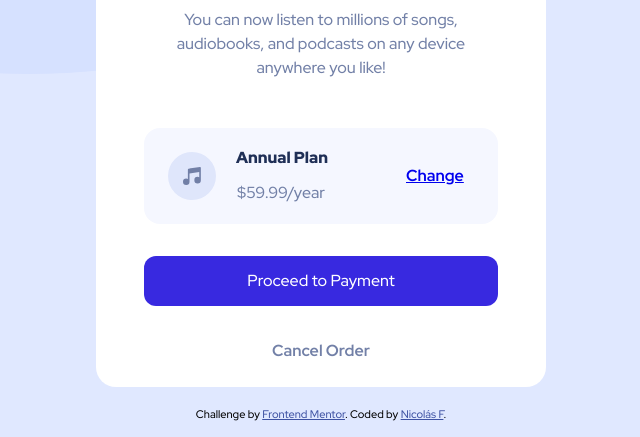
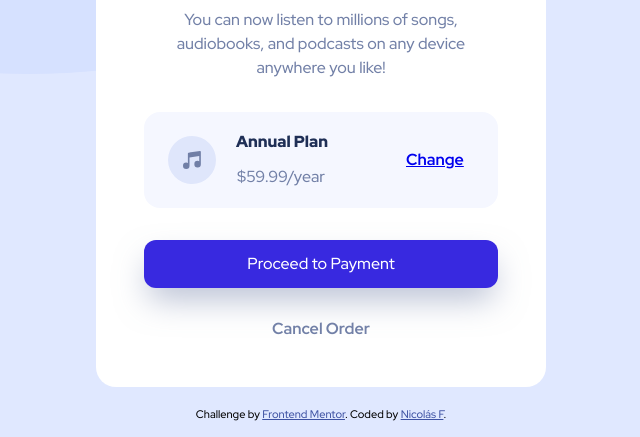
Before and after one commit to nicolasfig/order-summary-component, a plain HTML site: page index.html in a window 1280 px wide. Shown: the part 363-800 px from the top of the page, without its empty margins (319-959 px from the left). Drawn offline with Linux system fonts and the light colour scheme; files whose address does not match are found by name.

Commit message:
Final desktop adjustments

```diff
--- a/style.css
+++ b/style.css
@@ -80,7 +80,7 @@ p {
   margin: 2rem 5rem 3.25rem 5rem;
 }
 .info-text {
-  margin: 2rem 0 3rem 0;
+  margin: 2rem 0 2rem 0;
   line-height: 1.5rem;
   width: 300px;
 }
@@ -119,12 +119,13 @@ p {
 }
 button {
   border: none;
-  height: 50px;
+  height: 48px;
   width: 354px;
   background-color: var(--bright-blue);
   color: var(--white);
   border-radius: 0.75rem;
   margin-top: 2rem;
+  box-shadow: 0px 16px 32px -5px hsla(224, 23%, 55%, 0.5);
 }
 
 button:hover {
@@ -136,7 +137,7 @@ button:hover {
   color: var(--desaturated-blue);
   font-weight: var(--w-bold);
   text-decoration: none;
-  margin-top: 2.25rem;
+  margin-top: 2rem;
 }
 
 .cancel-link:hover {
```
